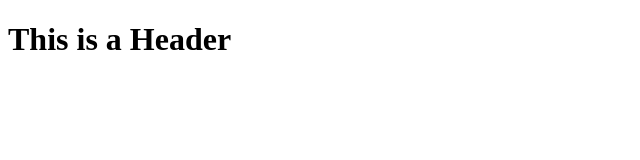
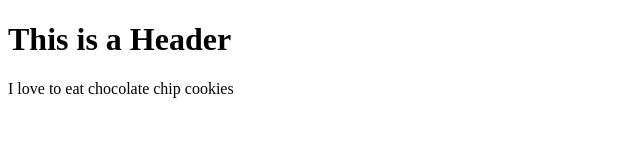
Before and after one commit to kull0032/git-test, a plain HTML site: page index.html in a window 1280 px wide. Shown: the whole page, without its empty margins (0-640 px from the left). Drawn offline with Linux system fonts and the light colour scheme.

Commit message:
Second Commit

```diff
--- a/index.html
+++ b/index.html
@@ -10,5 +10,6 @@
     <h1>
         This is a Header
     </h1>
+    <p>I love to eat chocolate chip cookies</p>
 </body>
 </html>
```
